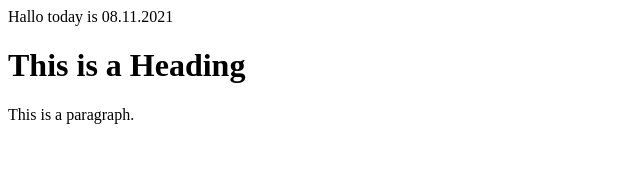
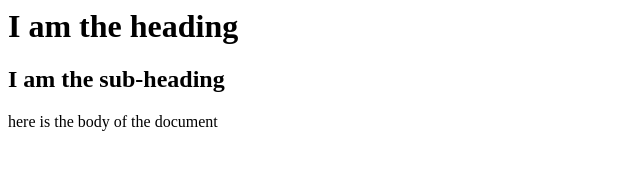
Before and after one commit to giorgioneri/IP-III, a plain HTML site: page index.html in a window 1280 px wide. Shown: the whole page, without its empty margins (0-640 px from the left). Drawn offline with Linux system fonts and the light colour scheme.

Commit message:
html structure

```diff
--- a/index.html
+++ b/index.html
@@ -1,13 +1,13 @@
-Hallo today is 08.11.2021
-<!DOCTYPE html>
 <html>
 <head>
-<title>Page Title</title>
-</head>
-<body>
 
-<h1>This is a Heading</h1>
-<p>This is a paragraph.</p>
+  </head>
+  <body>
+    <h1> I am the heading </h1>
+    <h2> I am the sub-heading </h2>
 
-</body>
+    here is the body of the document
+  </body>
+
+
 </html>
```
